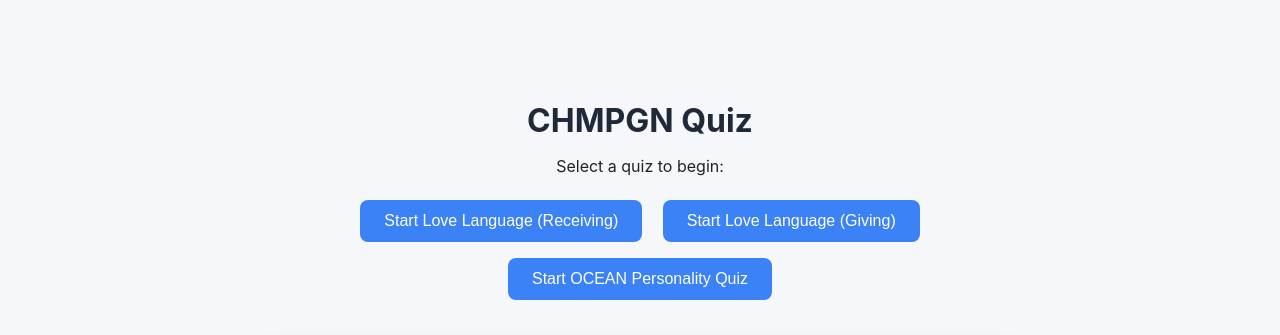
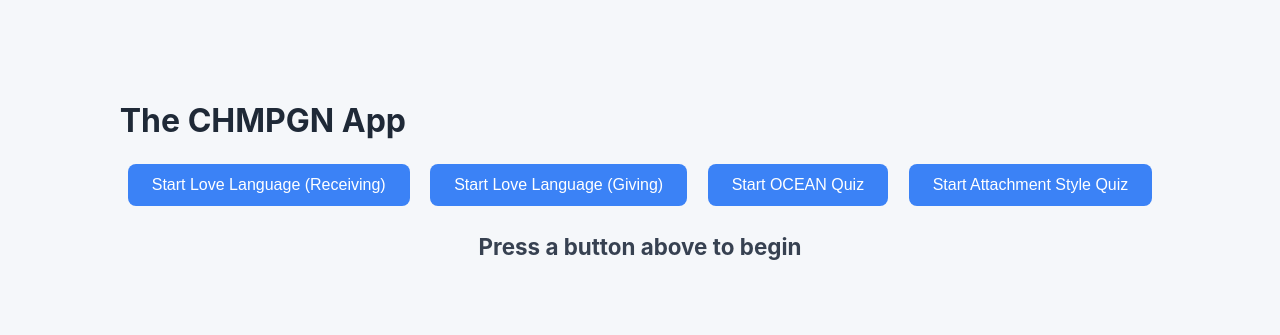
Before and after one commit to amolkattaria/CHMPGN-APP, a plain HTML site: page index.html in a window 1280 px wide. Drawn offline with Linux system fonts and the light colour scheme.

Commit message:
Update index.html

```diff
--- a/index.html
+++ b/index.html
@@ -2,29 +2,28 @@
 <html lang="en">
 <head>
   <meta charset="UTF-8" />
-  <meta name="viewport" content="width=device-width, initial-scale=1" />
-  <title>CHMPGN Quiz</title>
+  <meta name="viewport" content="width=device-width, initial-scale=1.0"/>
+  <title>The CHMPGN App</title>
   <link rel="stylesheet" href="style.css" />
 </head>
 <body>
-
-  <div id="start-screen" class="centered-container">
-    <h1>CHMPGN Quiz</h1>
-    <p>Select a quiz to begin:</p>
-    <button onclick="startQuiz('receiving')">Start Love Language (Receiving)</button>
-    <button onclick="startQuiz('giving')">Start Love Language (Giving)</button>
-    <button onclick="startQuiz('ocean')">Start OCEAN Personality Quiz</button>
+  <div id="main-menu">
+    <h1>The CHMPGN App</h1>
+    <button onclick="startReceivingQuiz()">Start Love Language (Receiving)</button>
+    <button onclick="startGivingQuiz()">Start Love Language (Giving)</button>
+    <button onclick="startOceanQuiz()">Start OCEAN Quiz</button>
+    <button onclick="startAttachmentQuiz()">Start Attachment Style Quiz</button>
   </div>
 
-  <div id="question-container" style="display:none;"></div>
-
-  <div id="result-container" class="centered-container"></div>
-
-  <button id="restart-button" style="display:none;" onclick="restartQuiz()">Restart Quiz</button>
+  <div id="quiz-container">
+    <h2 id="quiz-question">Press a button above to begin</h2>
+    <div id="answer-buttons"></div>
+  </div>
 
   <script src="receiving.js"></script>
   <script src="giving.js"></script>
   <script src="ocean.js"></script>
+  <script src="attachment.js"></script>
   <script src="main.js"></script>
 </body>
 </html>
```
